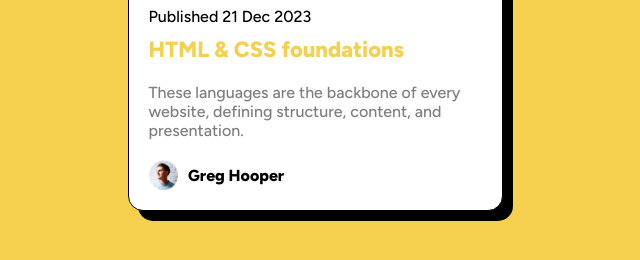
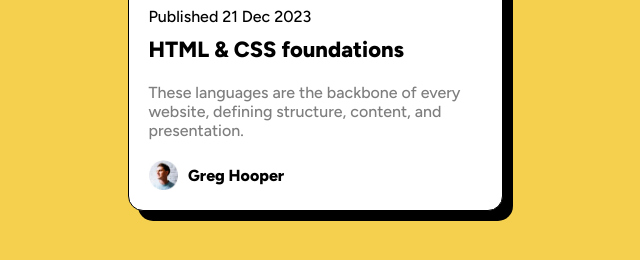
Before and after one commit to Romaissazr/Blog-preview-card, a plain HTML site: page index.html in a window 1280 px wide. Shown: the part 336-596 px from the top of the page, without its empty margins (325-965 px from the left). Drawn offline with Linux system fonts and the light colour scheme.

Commit message:
Update styles.css

```diff
--- a/styles.css
+++ b/styles.css
@@ -47,11 +47,14 @@ box-shadow: 10px 10px 0 black;
     text-decoration: none;
     font-size: 22px;
     font-weight: 800;
-    color: hsl(47, 88%, 63%);
+    color: black;
     margin: 10px 0;
     display: inline-block;
     cursor: black ;
 
+}
+.container a:hover{
+    color: hsl(47, 88%, 63%);
 }
 .container p{
     margin-top: 10px;
```
